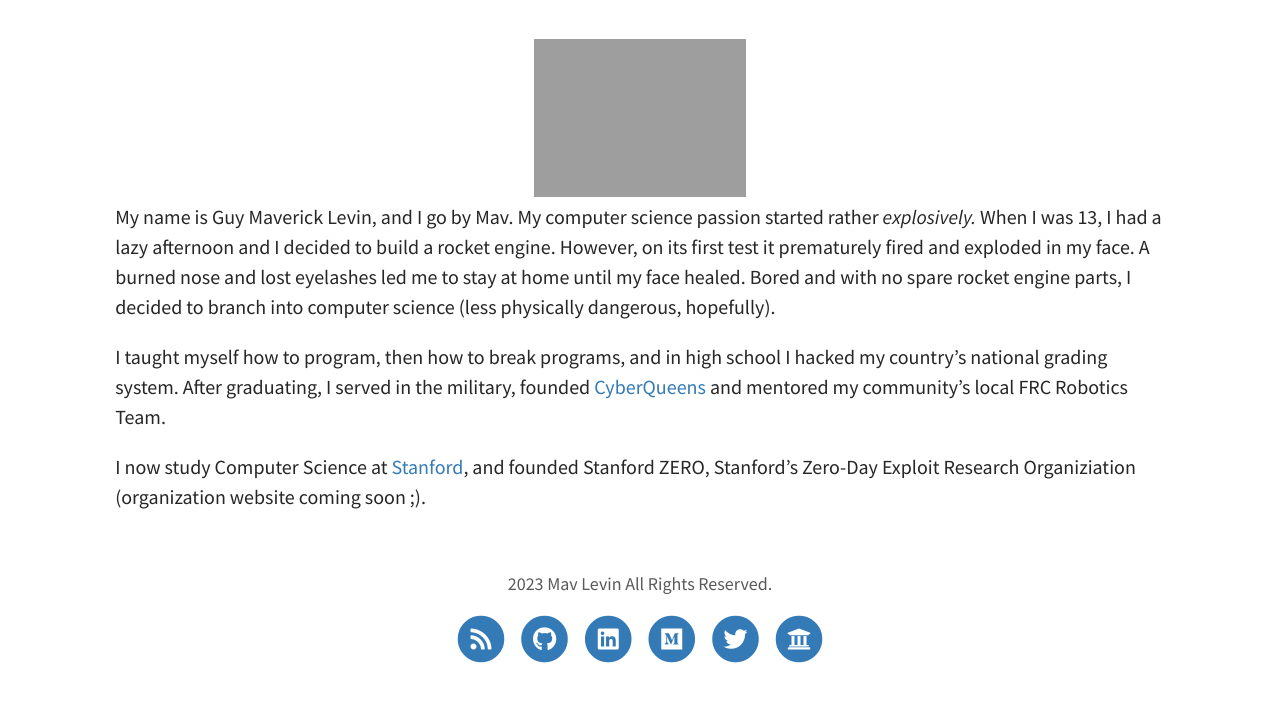
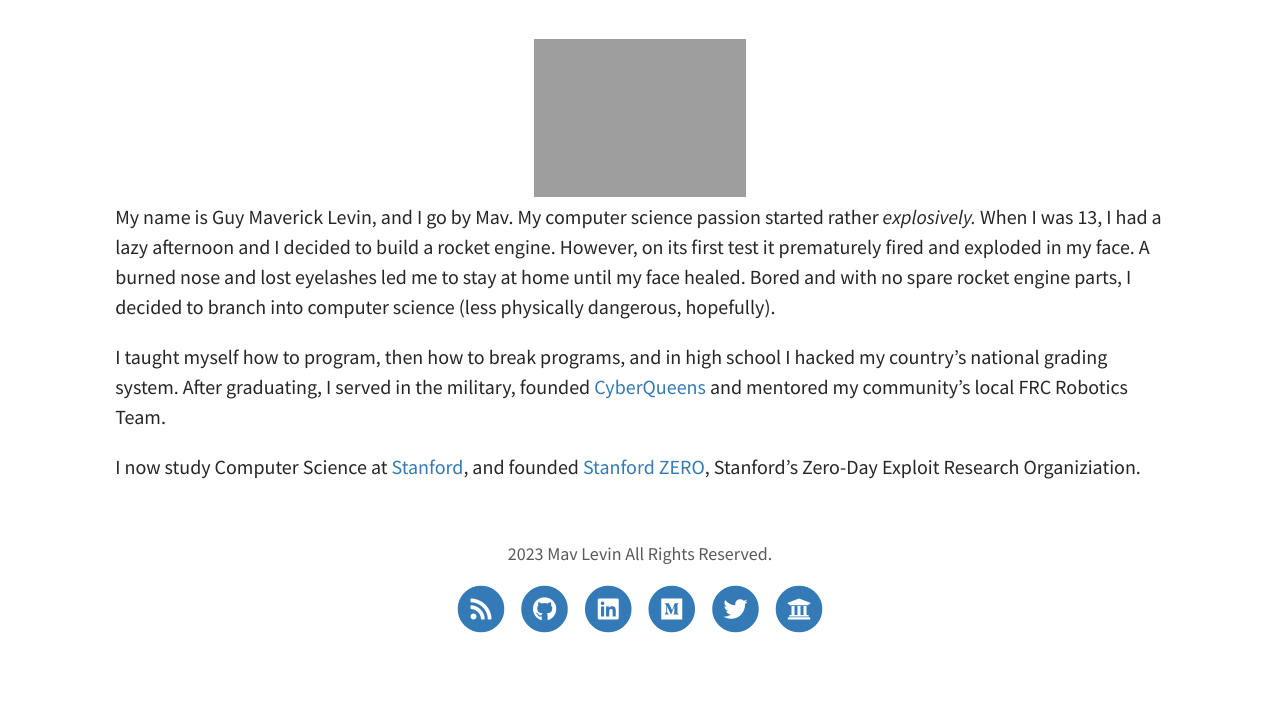
Before and after one commit to mavlevin/mavlevin.github.io, a Jekyll site: the page built from pages/2about.md, in a window 1280 px wide. Shown: the part 304-1006 px from the top of the page. Built offline with Jekyll 4.4.1, drawn with Linux system fonts in a browser that asks for light colours; after the commit the page ends 976 px from its top, so only the background shows below that.

Commit message:
Update 2about.md

```diff
--- a/pages/2about.md
+++ b/pages/2about.md
@@ -13,4 +13,4 @@ My name is Guy Maverick Levin, and I go by Mav. My computer science passion star
 
 I taught myself how to program, then how to break programs, and in high school I hacked my country's national grading system. After graduating, I served in the military, founded [CyberQueens](https://cyberqueens.org/) and mentored my community's local FRC Robotics Team.
 
-I now study Computer Science at [Stanford](https://profiles.stanford.edu/guy-levin), and founded Stanford ZERO, Stanford's Zero-Day Exploit Research Organiziation (organization website coming soon ;).
+I now study Computer Science at [Stanford](https://profiles.stanford.edu/guy-levin), and founded [Stanford ZERO](https://zero.stanford.edu/), Stanford's Zero-Day Exploit Research Organiziation.
```
